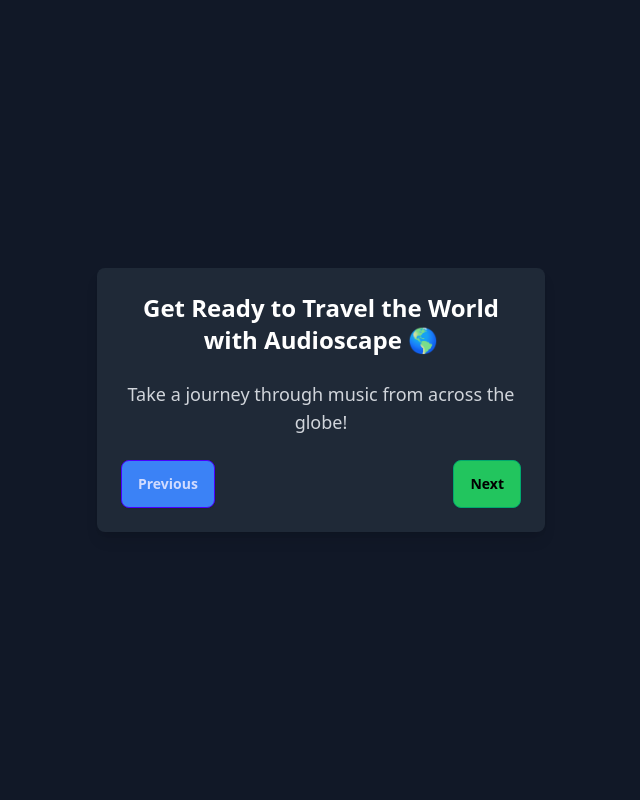
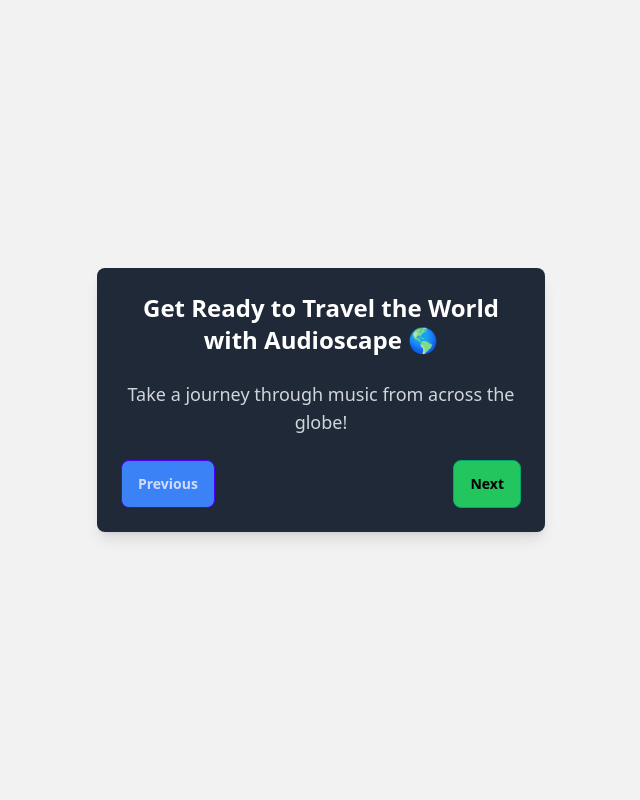
Before and after one commit to mondobe/Wrapped2340, a Django app: template Wrapped2340/slides/templates/slide_template.html in a window 1280 px wide. Shown: the whole page, without its empty margins (319-959 px from the left). Run offline with Django 5.2, Linux system fonts and the light colour scheme; the template is opened without the code that fills it, so the values that code supplies are empty; some libraries are stand-ins or nearby versions.

Commit message:
background of slides page is synced with user chosen theme
may change in future but for right now  better than just grey

```diff
--- a/Wrapped2340/slides/templates/slide_template.html
+++ b/Wrapped2340/slides/templates/slide_template.html
@@ -6,8 +6,9 @@
     <meta name="viewport" content="width=device-width, initial-scale=1.0">
     <title>Spotify Wrapped Slides</title>
     <link href="{% static 'css/output.css' %}" rel="stylesheet">
+    <script src="https://cdn.jsdelivr.net/npm/theme-change@2.0.2/index.js"></script>
 </head>
-<body class="flex items-center justify-center min-h-screen bg-gray-900 text-white">
+<body class="flex items-center justify-center min-h-screen bg-base-200 text-white">
 
 <div id="slide-container" class="w-full max-w-md p-6 space-y-6 text-center bg-gray-800 rounded-lg shadow-lg transition duration-700 transform">
     <!-- Dynamic Slide Content -->
@@ -54,7 +55,7 @@
                 slideContent.innerText = "Take a journey through music from across the globe!";
                 break;
             case 2:
-                slideTitle.innerText = "Regions Your Favorite Songs Are From";
+                slideTitle.innerText = "Regions Your Favorite Artists Are From";
                 slideContent.innerText = "Explore the places your favorite artists are from.";
                 break;
             case 3:
```
